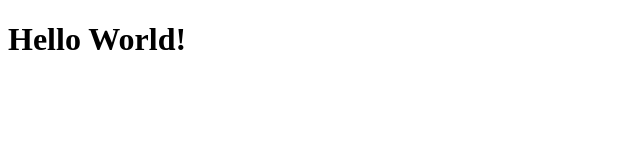
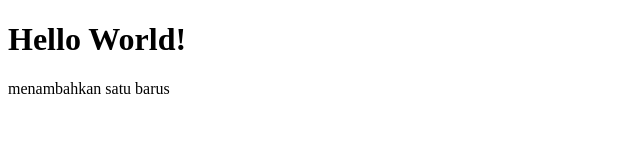
Before and after one commit to ichapatricia/git-remote, a plain HTML site: page index.html in a window 1280 px wide. Shown: the whole page, without its empty margins (0-640 px from the left). Drawn offline with Linux system fonts and the light colour scheme.

Commit message:
index.html

```diff
--- a/index.html
+++ b/index.html
@@ -7,5 +7,6 @@
 </head>
 <body>
     <h1>Hello World!</h1>
+    <p>menambahkan satu barus</p>
 </body>
 </html>
```
